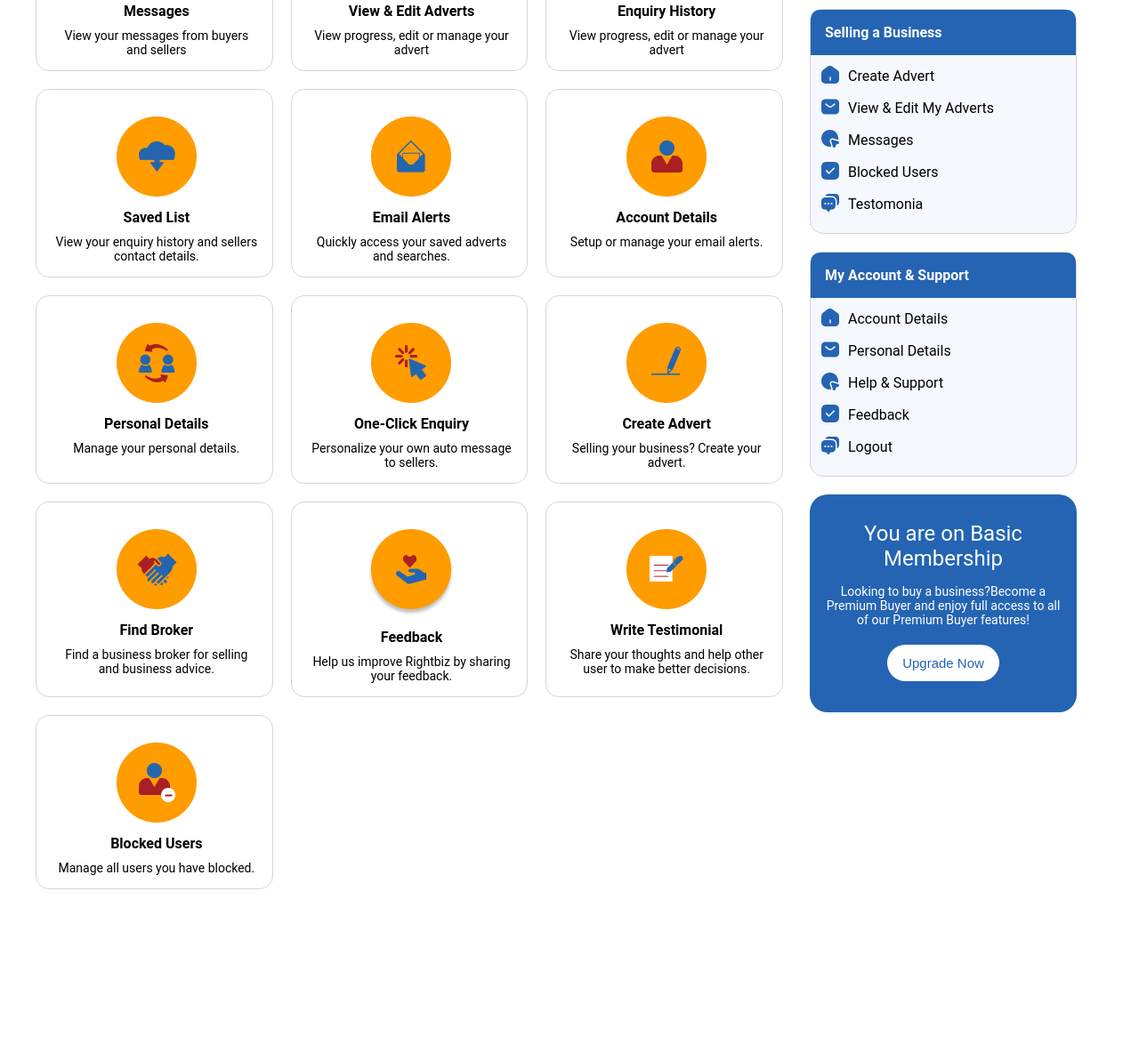
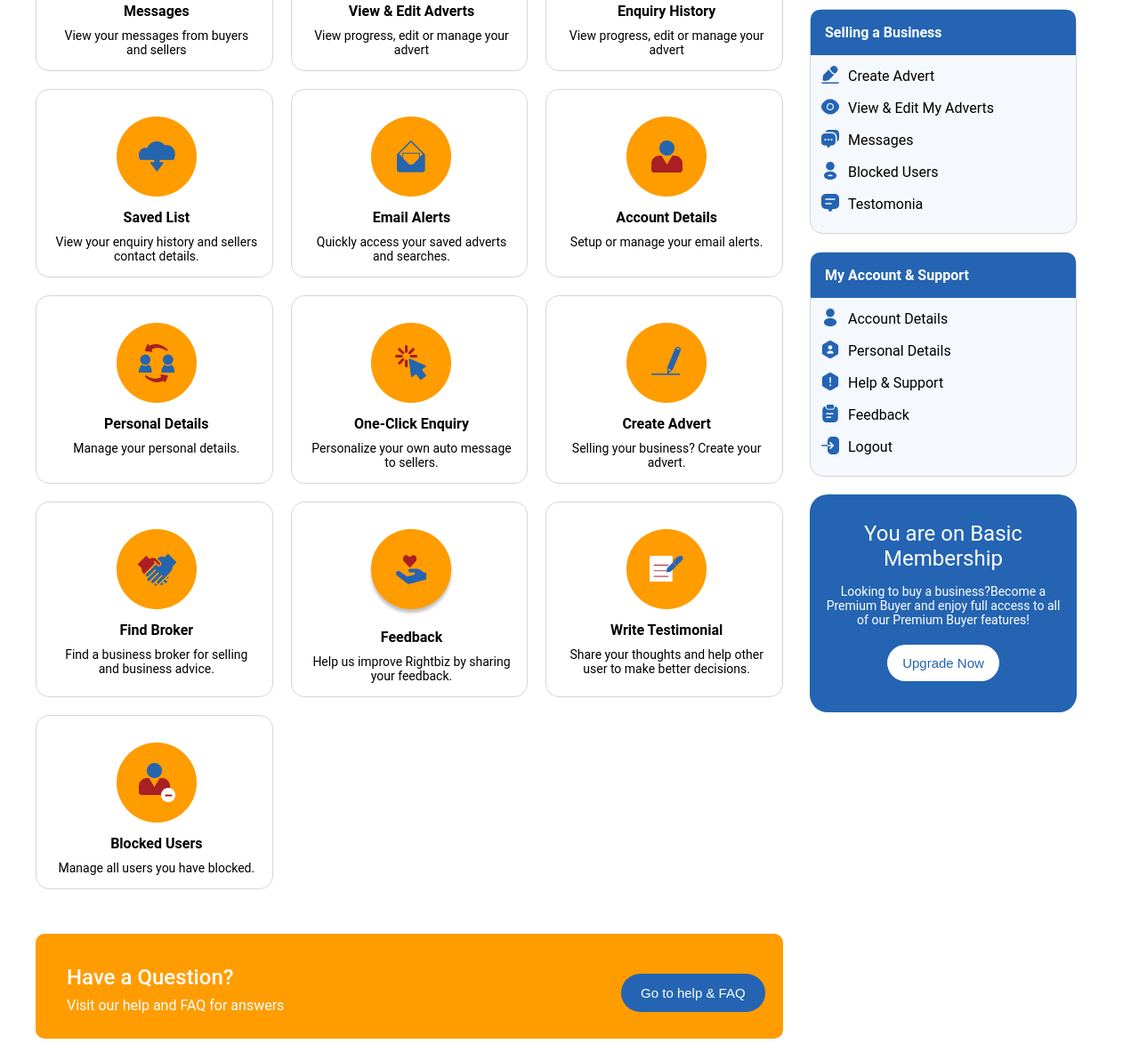
Before and after one commit to Mahi6086/Rightbiz-admin, a plain HTML site: page index.html in a window 1280 px wide. Shown: the part 507-1690 px from the top of the page at 89% size. Before the commit the page ends 1522 px from the top, so only its background shows below. Drawn offline with Linux system fonts and the light colour scheme.

Commit message:
added quesition & answer part

```diff
--- a/CSS/styles.css
+++ b/CSS/styles.css
@@ -231,12 +231,36 @@ li {
   padding: 12px 17px;
   font-size: 15px;
 }
+.Question {
+  background: #ff9c00;
+  mix-blend-mode: hard-light;
+  margin-top: 50px;
+  display: flex;
+  align-items: center;
+  justify-content: space-between;
+  padding: 35px 20px 20px 35px;
+  border-radius: 10px;
+}
+.Question-part > h1 {
+  font-weight: 500;
+  color: var(--white);
+  margin-bottom: 0.5rem;
+}
+.Question-part > p {
+  font-size: 1rem;
+  color: var(--white);
+  margin-bottom: 0.5rem;
+}
+.FAQ-btn {
+  padding: 0.8rem 1.4rem 0.8rem 1.4rem;
+}
 /*------------------------------------
    Use Media querey for mobile responsive
    --------------------------------------*/
 @media (max-width: 750px) {
   #navber-btn {
     margin-top: 15px;
+    margin-left: 0px;
   }
   .menu-toggler-label {
     display: block;
@@ -256,8 +280,12 @@ li {
   }
   .navigation li {
     display: block;
-    text-align: center;
+    text-align: start;
     margin: 30px;
+  }
+  .navigation li a {
+    color: var(--white);
+    padding: 0px 0px;
   }
   .navigation li a:hover {
     color: var(--white);
@@ -273,4 +301,16 @@ li {
     grid-template-columns: repeat(1, 1fr);
     grid-column-gap: 20px;
   }
+  .grid:nth-child(2) {
+    width: 70%;
+    margin-left: 0px;
+  }
+  .Question {
+    display: flex;
+    flex-direction: column;
+    text-align: start;
+  }
+  .Question-part {
+    margin-bottom: 1.5rem;
+  }
 }
--- a/index.html
+++ b/index.html
@@ -36,10 +36,10 @@
           </div>
         </label>
         <ul class="navigation">
-          <li><a href="#home">Buy A Business</a></li>
-          <li><a href="#shoes">Sell A Business</a></li>
-          <li><a href="#about">Buy A Franchise</a></li>
-          <li><a href="#contact">Brokers</a></li>
+          <li><a href="#buyABusiness">Buy A Business</a></li>
+          <li><a href="#sellABusiness">Sell A Business</a></li>
+          <li><a href="#buyAFranchise">Buy A Franchise</a></li>
+          <li><a href="#brokers">Brokers</a></li>
           <button class="navber-btn">Sell Business</button>
           <button class="navber-btn" id="navber-btn">
             <i class="fas fa-user"></i>
@@ -134,6 +134,14 @@
                 <p>Manage all users you have blocked.</p>
               </div>
             </div>
+            <div class="Question">
+              <div class="Question-part">
+                <h1>Have a Question?</h1>
+                <p>Visit our help and FAQ for answers</p>
+              </div>
+
+              <button class="navber-btn FAQ-btn">Go to help & FAQ</button>
+            </div>
           </div>
           <div class="grid">
             <div class="Business">
@@ -187,26 +195,26 @@
               <div class="Business-card">
                 <ul>
                   <li class="Business-card-list">
-                    <img src="./images/icon/Group 1614.png" alt="" />
+                    <img src="./images/icon/Group 1623.png" alt="" />
                     <span>Create Advert</span>
                   </li>
                   <li class="Business-card-list">
-                    <img src="./images/icon/Group 1615.png" alt="" /><span
+                    <img src="./images/icon/Group 1624.png" alt="" /><span
                       >View & Edit My Adverts</span
                     >
                   </li>
                   <li class="Business-card-list">
-                    <img src="./images/icon/Group 1616.png" alt="" /><span
+                    <img src="./images/icon/Group 1625.png" alt="" /><span
                       >Messages</span
                     >
                   </li>
                   <li class="Business-card-list">
-                    <img src="./images/icon/Group 1622.png" alt="" /><span
+                    <img src="./images/icon/Group 1626.png" alt="" /><span
                       >Blocked Users</span
                     >
                   </li>
                   <li class="Business-card-list">
-                    <img src="./images/icon/Group 1618.png" alt="" /><span
+                    <img src="./images/icon/Group 1627.png" alt="" /><span
                       >Testomonia</span
                     >
                   </li>
@@ -218,26 +226,26 @@
               <div class="Business-card">
                 <ul>
                   <li class="Business-card-list">
-                    <img src="./images/icon/Group 1614.png" alt="" />
+                    <img src="./images/icon/Group 1628.png" alt="" />
                     <span>Account Details</span>
                   </li>
                   <li class="Business-card-list">
-                    <img src="./images/icon/Group 1615.png" alt="" /><span
+                    <img src="./images/icon/Group 1629.png" alt="" /><span
                       >Personal Details</span
                     >
                   </li>
                   <li class="Business-card-list">
-                    <img src="./images/icon/Group 1616.png" alt="" /><span
+                    <img src="./images/icon/Group 1630.png" alt="" /><span
                       >Help & Support</span
                     >
                   </li>
                   <li class="Business-card-list">
-                    <img src="./images/icon/Group 1622.png" alt="" /><span
+                    <img src="./images/icon/Group 1631.png" alt="" /><span
                       >Feedback</span
                     >
                   </li>
                   <li class="Business-card-list">
-                    <img src="./images/icon/Group 1618.png" alt="" /><span
+                    <img src="./images/icon/Group 1632.png" alt="" /><span
                       >Logout</span
                     >
                   </li>
```
Also changed, not shown: images/icon/Group 1623.png (added), images/icon/Group 1624.png (added), images/icon/Group 1625.png (added), images/icon/Group 1626.png (added), images/icon/Group 1627.png (added), images/icon/Group 1628.png (added), images/icon/Group 1629.png (added), images/icon/Group 1630.png (added), images/icon/Group 1631.png (added), images/icon/Group 1632.png (added).
